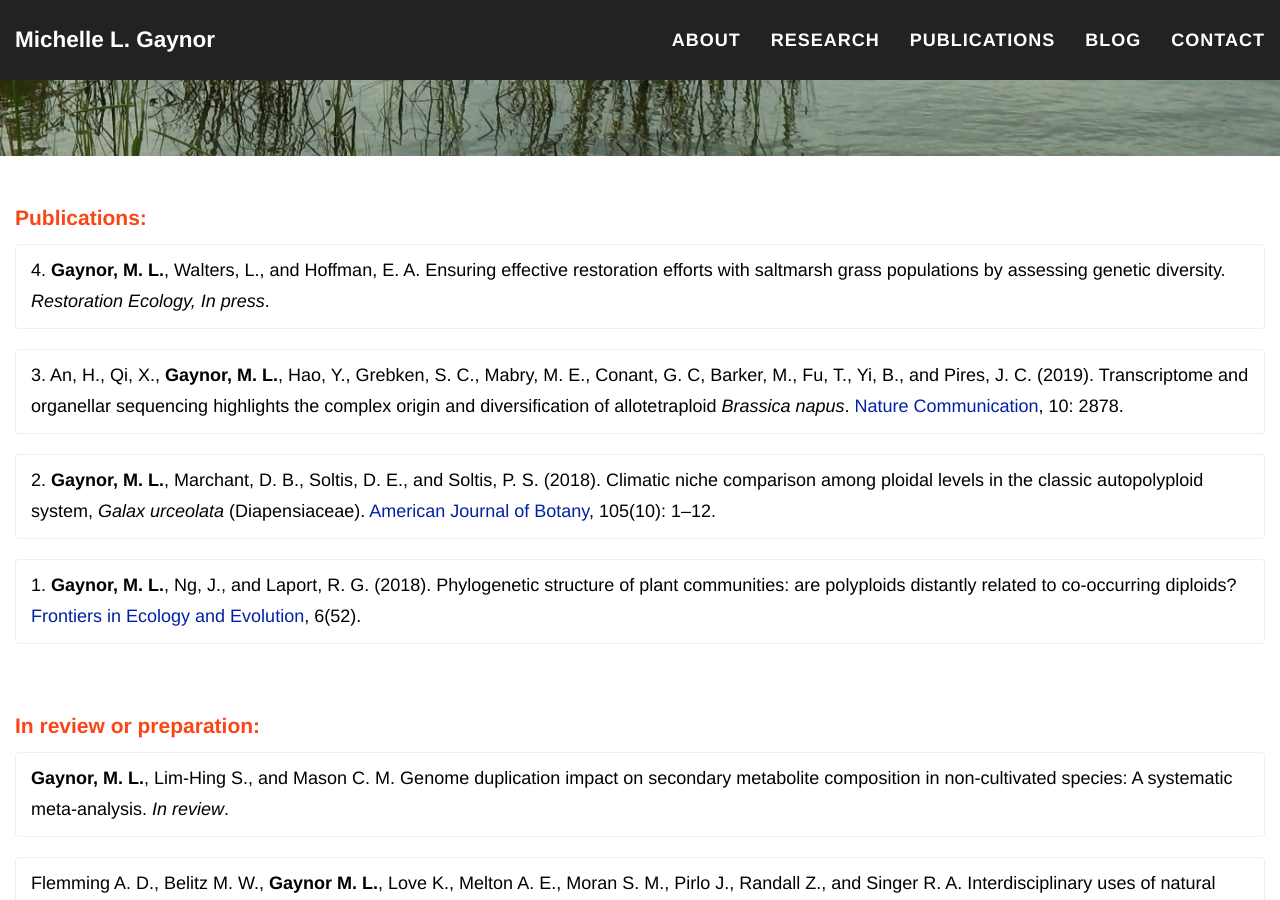
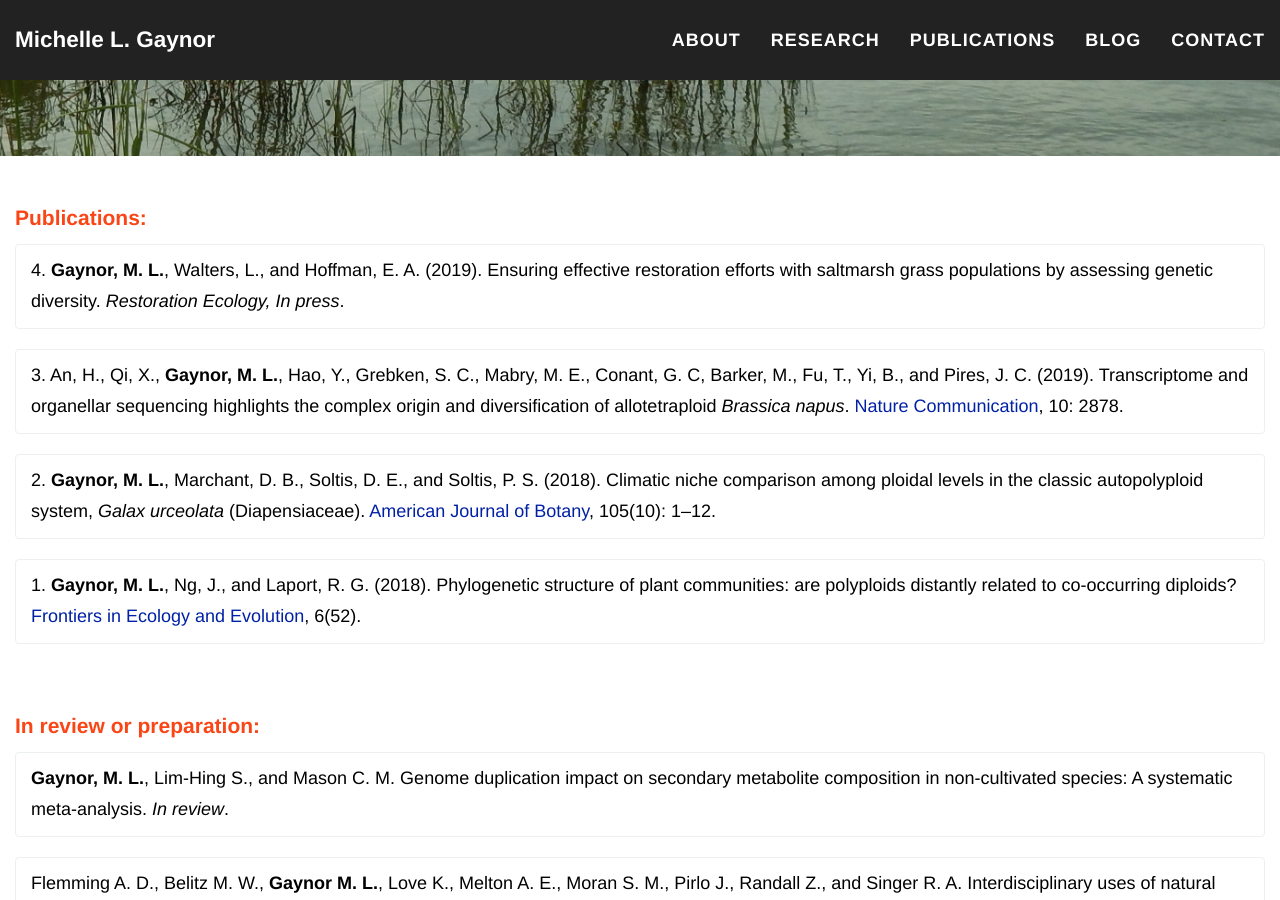
Before and after one commit to mgaynor1/mgaynor1.github.io, a Jekyll site: the page built from publications.html, in a window 1280 px wide and 900 px high, scrolled down 345 px. Built offline with Jekyll 4.4.1, drawn with Linux system fonts in a browser that asks for light colours; nearby versions of some CDN libraries.

Commit message:
Minor formating fix

```diff
--- a/publications.html
+++ b/publications.html
@@ -16,7 +16,7 @@
 	<h2 class="section-heading" style="text-transform: none; font-size: 21px;"> Publications: </h2>
 			<div align="left">
 			<div class="list-group">
-					<p class= "list-group-item" style="font-size: 18px; color: #000000;">4. <b>Gaynor, M. L.</b>, Walters, L., and Hoffman, E. A. Ensuring effective restoration efforts with saltmarsh grass populations by assessing genetic diversity. <i>Restoration Ecology, In press</i>.</p>
+					<p class= "list-group-item" style="font-size: 18px; color: #000000;">4. <b>Gaynor, M. L.</b>, Walters, L., and Hoffman, E. A. (2019). Ensuring effective restoration efforts with saltmarsh grass populations by assessing genetic diversity. <i>Restoration Ecology, In press</i>.</p>
 				</div>
 			<div class = "list-group">
 						<p class= "list-group-item" style="font-size: 18px; color: #000000;">3. An, H., Qi, X., <b>Gaynor, M. L.</b>, Hao, Y., Grebken, S. C., Mabry, M. E., Conant, G. C, Barker, M., Fu, T., Yi, B., and Pires, J. C. (2019). Transcriptome and organellar sequencing highlights the complex origin and diversification of allotetraploid <i>Brassica napus</i>. <a href="https://www.nature.com/articles/s41467-019-10757-1"> Nature Communication</a>, 10: 2878. </p>
```
